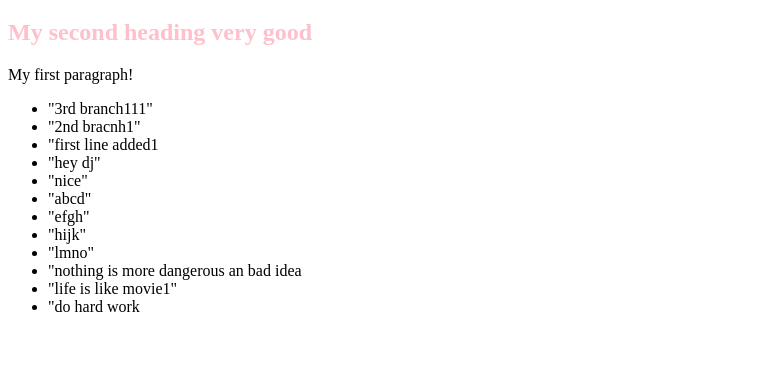
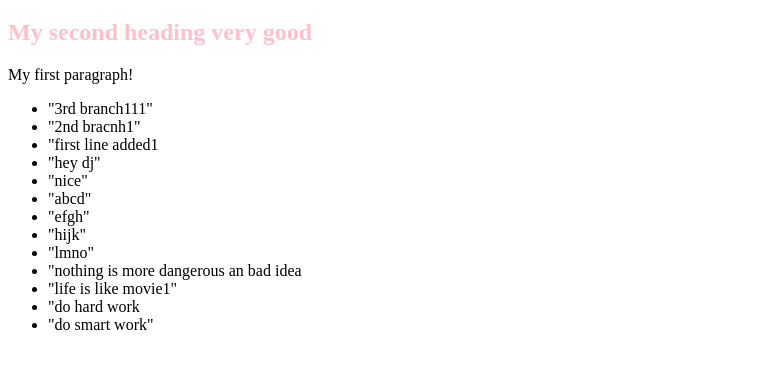
Before and after one commit to djain242/0main_openSap_repo, a plain HTML site: page index.html in a window 1280 px wide. Shown: the part 61-430 px from the top of the page, without its empty margins (0-766 px from the left). Drawn offline with Linux system fonts and the light colour scheme.

Commit message:
"do smart work" added to master

```diff
--- a/index.html
+++ b/index.html
@@ -30,6 +30,7 @@
 			<li>"nothing is more dangerous an bad idea</li>
 			<li>"life is like movie1"</li>
 			<li>"do hard work</li>
+			<li>"do smart work"</li>
 		</ul>
 	</body>
 </html>
```
